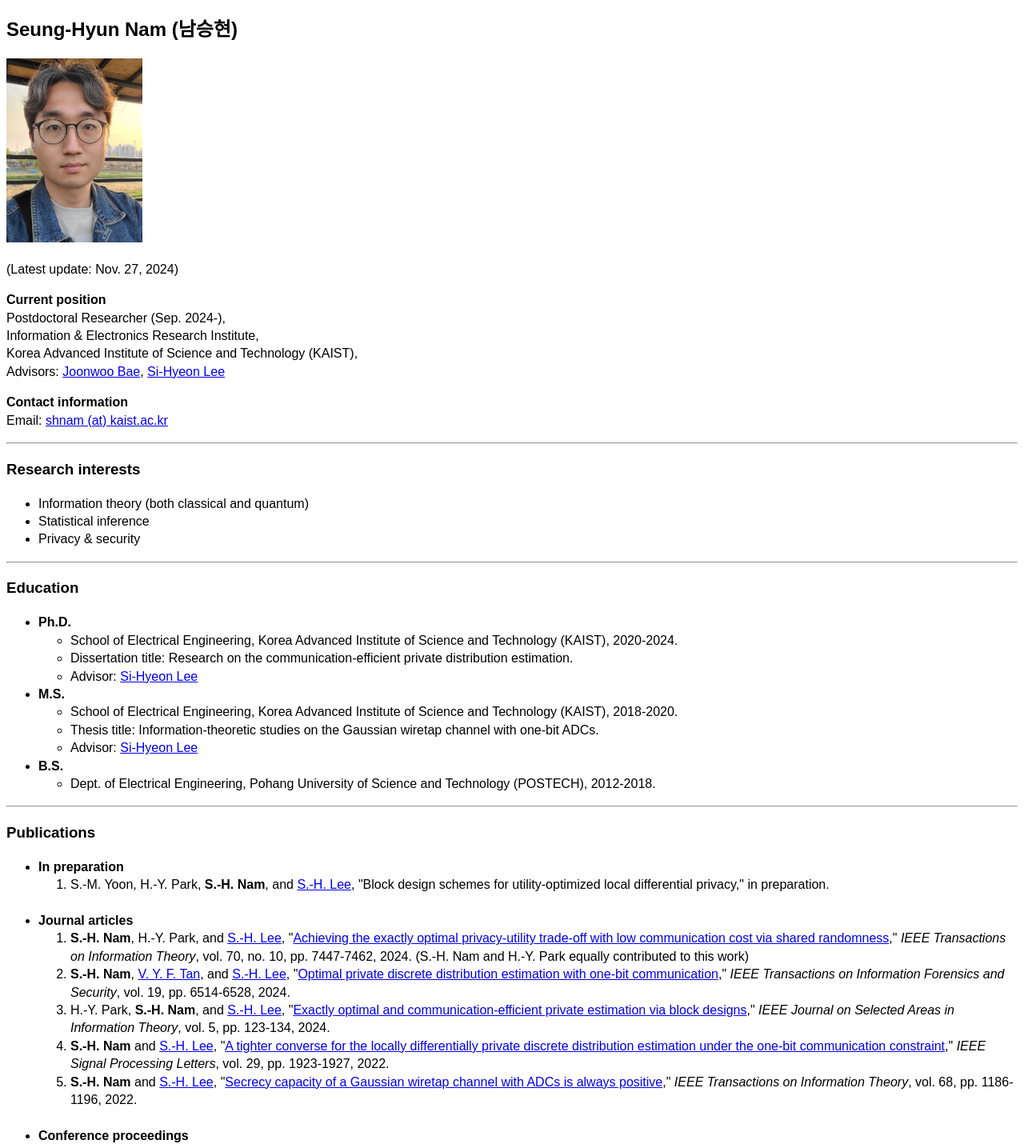
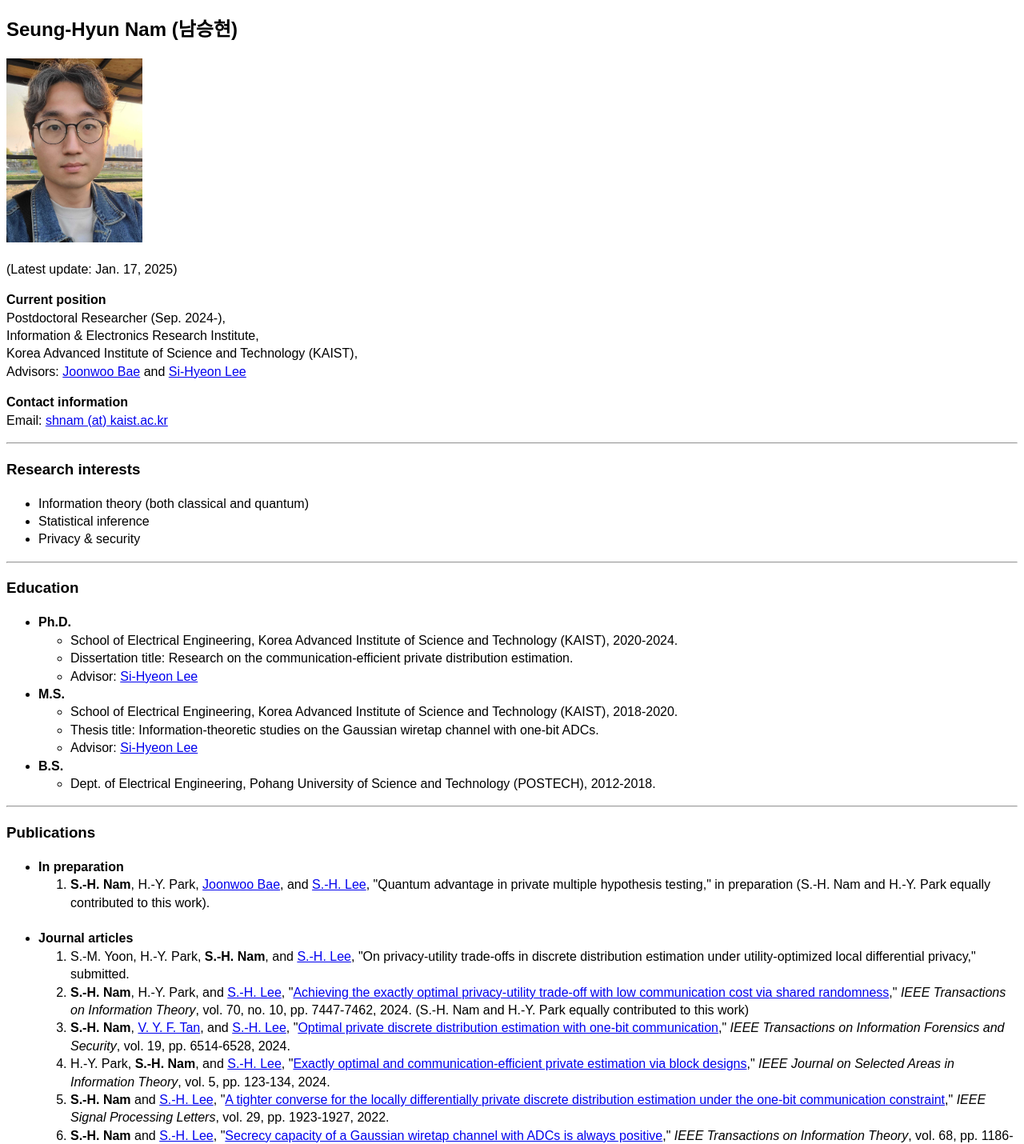
Before and after one commit to s-h-nam/webpage, a plain HTML site: page index.html in a window 1280 px wide. Shown: the top 1430 px of the page at 80% size. Drawn offline with nearby package versions, Linux system fonts and the light colour scheme.

Commit message:
Add 2 publications

```diff
--- a/index.html
+++ b/index.html
@@ -29,14 +29,14 @@
 <body>
     <h2>Seung-Hyun Nam (남승현)</h2>
     <img src="Fig_profile_shnam.jpg" alt="photo" width="170" height="230">
-    <p> (Latest update: Nov. 27, 2024)</p>
+    <p> (Latest update: Jan. 17, 2025)</p>
 
     <p>
         <b> Current position</b>
         <br>Postdoctoral Researcher (Sep. 2024-),
         <br> Information & Electronics Research Institute,
         <br> Korea Advanced Institute of Science and Technology (KAIST),
-        <br> Advisors: <a href="https://sites.google.com/view/qitkaist/people/joonwoo-bae?authuser=0">Joonwoo Bae</a>, <a href="https://sites.google.com/view/kaist-infolab/team/professor?authuser=0">Si-Hyeon Lee</a>
+        <br> Advisors: <a href="https://sites.google.com/view/qitkaist/people/joonwoo-bae?authuser=0">Joonwoo Bae</a> and <a href="https://sites.google.com/view/kaist-infolab/team/professor?authuser=0">Si-Hyeon Lee</a>
     </p>
 
     <p> <b>Contact information</b>
@@ -83,12 +83,13 @@
     <ul>
         <li><b>In preparation</b>
         <ol>
-            <li> S.-M. Yoon, H.-Y. Park, <b>S.-H. Nam</b>, and <a href="https://sites.google.com/view/kaist-infolab/team/professor?authuser=0">S.-H. Lee</a>, "Block design schemes for utility-optimized local differential privacy," in preparation.</li>
+            <li><b>S.-H. Nam</b>, H.-Y. Park, <a href="https://sites.google.com/view/qitkaist/people/joonwoo-bae?authuser=0">Joonwoo Bae</a>, and <a href="https://sites.google.com/view/kaist-infolab/team/professor?authuser=0">S.-H. Lee</a>, "Quantum advantage in private multiple hypothesis testing," in preparation (S.-H. Nam and H.-Y. Park equally contributed to this work).</li>
         </ol>
         </li>
         <br>
         <li><b>Journal articles</b>
         <ol>
+            <li> S.-M. Yoon, H.-Y. Park, <b>S.-H. Nam</b>, and <a href="https://sites.google.com/view/kaist-infolab/team/professor?authuser=0">S.-H. Lee</a>, "On privacy-utility trade-offs in discrete distribution estimation under utility-optimized local differential privacy," submitted. </li>
             <li> <b>S.-H. Nam</b>, H.-Y. Park, and <a href="https://sites.google.com/view/kaist-infolab/team/professor?authuser=0">S.-H. Lee</a>, "<a href="https://ieeexplore.ieee.org/document/10644066">Achieving the exactly optimal privacy-utility trade-off with low communication cost via shared randomness</a>," <i>IEEE Transactions on Information Theory</i>, vol. 70, no. 10, pp. 7447-7462, 2024. (S.-H. Nam and H.-Y. Park equally contributed to this work)</li>
             <li> <b>S.-H. Nam</b>, <a href="https://vyftan.github.io">V. Y. F. Tan</a>, and <a href="https://sites.google.com/view/kaist-infolab/team/professor?authuser=0">S.-H. Lee</a>, "<a href="https://ieeexplore.ieee.org/abstract/document/10571968">Optimal private discrete distribution estimation with one-bit communication</a>," <i>IEEE Transactions on Information Forensics and Security</i>, vol. 19, pp. 6514-6528, 2024. </li>
             <li> H.-Y. Park, <b>S.-H. Nam</b>, and <a href="https://sites.google.com/view/kaist-infolab/team/professor?authuser=0">S.-H. Lee</a>, "<a href="https://ieeexplore.ieee.org/document/10480680">Exactly optimal and communication-efficient private estimation via block designs</a>," <i>IEEE Journal on Selected Areas in Information Theory</i>,  vol. 5, pp. 123-134, 2024.</li>
```
